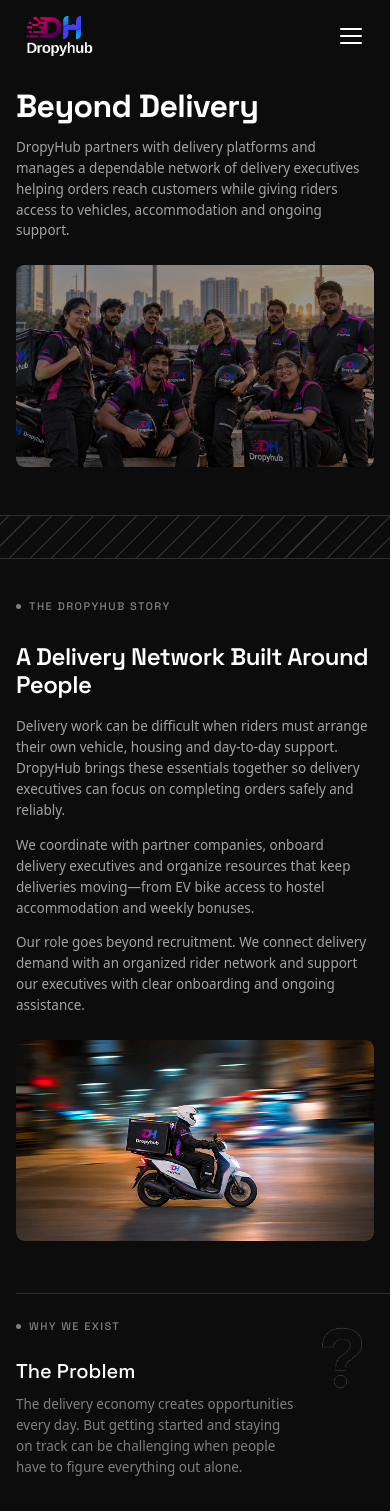
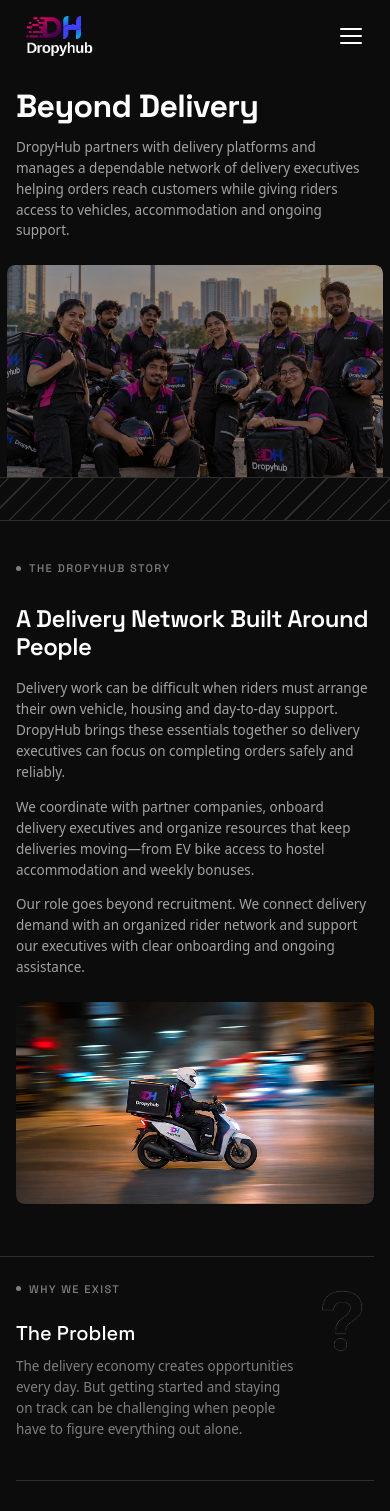
Before and after one commit to dropyhubtest/dropyhub, a Next.js app: page /about in a window 390 px wide. Shown: the top 1511 px of the page. Built offline with nearby package versions, Linux system fonts and the light colour scheme; a web font is replaced by a local one.

Commit message:
fix(about): adjust mobile hero image size and gap, disconnect story line from right edge, update vision/mission copy, and align CTA buttons side-by-side

```diff
--- a/src/components/about/AboutCtaFooter.module.css
+++ b/src/components/about/AboutCtaFooter.module.css
@@ -191,22 +191,25 @@
     display: flex;
     flex-wrap: wrap;
     align-items: center;
-    gap: 12px;
+    gap: 10px;
     width: 100%;
   }
 
-  .primaryBtn {
-    padding: 10px 18px;
-    font-size: 13.5px;
-  }
-
+  .primaryBtn,
   .secondaryBtn {
-    padding: 10px 18px;
-    font-size: 13.5px;
+    flex: 1 1 0;
+    min-width: 0;
+    justify-content: center;
+    padding: 11px 8px;
+    font-size: 13px;
+    white-space: nowrap;
+    text-align: center;
   }
 
   .tertiaryLink {
     width: 100%;
+    text-align: center;
+    justify-content: center;
     padding: 6px 0;
     font-size: 14px;
     text-decoration: none !important;
--- a/src/components/about/AboutHero.module.css
+++ b/src/components/about/AboutHero.module.css
@@ -124,7 +124,7 @@
   }
 
   .contentContainer {
-    padding: 88px 16px 24px 16px;
+    padding: 88px 16px 0 16px;
     width: 100%;
     box-sizing: border-box;
   }
@@ -160,11 +160,12 @@
   }
 
   .imageBannerWrapper {
-    width: 100%;
+    width: 105%;
     height: auto;
-    max-width: 100%;
+    max-width: 105%;
+    margin-left: -2.5%;
     aspect-ratio: 16 / 9;
-    border-radius: 8px;
+    border-radius: 8px 8px 0 0;
     overflow: hidden;
     box-shadow: none;
     background-color: #141414;
@@ -174,7 +175,7 @@
     width: 100%;
     height: 100%;
     object-fit: cover;
-    border-radius: 8px;
+    border-radius: 8px 8px 0 0;
   }
 
   .hatchedDivider {
@@ -188,7 +189,7 @@
     border-bottom: 1px solid #2e2e2e !important;
     box-sizing: border-box !important;
     overflow: hidden !important;
-    margin-top: 24px !important;
+    margin-top: 0 !important;
   }
 
   .hatchedPattern {
--- a/src/components/about/AboutStatsPillars.tsx
+++ b/src/components/about/AboutStatsPillars.tsx
@@ -127,7 +127,7 @@ export const AboutStatsPillars: React.FC = () => {
               Building India&apos;s Trusted Delivery Ecosystem.
             </h3>
             <p className={styles.pillarDescription}>
-              To build one of India&apos;s most trusted delivery partner ecosystems, Connecting delivery partners, businesses and essential services to create a more rewarding and respected future for delivery work.
+              To build one of India&apos;s most trusted delivery partner ecosystems, connecting partners, businesses and essential services for a more rewarding future.
             </p>
           </div>
 
@@ -141,7 +141,7 @@ export const AboutStatsPillars: React.FC = () => {
               Empowering Every Delivery Partner.
             </h3>
             <p className={styles.pillarDescription}>
-              To empower every delivery partner with meaningful work opportunities, essential resources, financial support and career development, helping them build a stable livelihood and a brighter future.
+              To empower every partner with meaningful work, essential resources, financial support and career development for a stable livelihood.
             </p>
           </div>
 
--- a/src/components/about/AboutStoryProblem.module.css
+++ b/src/components/about/AboutStoryProblem.module.css
@@ -330,12 +330,13 @@
 
   .topDividerLine {
     display: block !important;
-    width: 100vw !important;
-    margin-left: calc(-50vw + 50%) !important;
-    margin-right: calc(-50vw + 50%) !important;
+    width: calc(100% + 16px) !important;
+    margin-left: -16px !important;
+    margin-right: 0 !important;
     height: 1px !important;
     background-color: #2e2e2e !important;
-    margin: 24px 0 !important;
+    margin-top: 24px !important;
+    margin-bottom: 24px !important;
   }
 
   .storyContainer {
```
